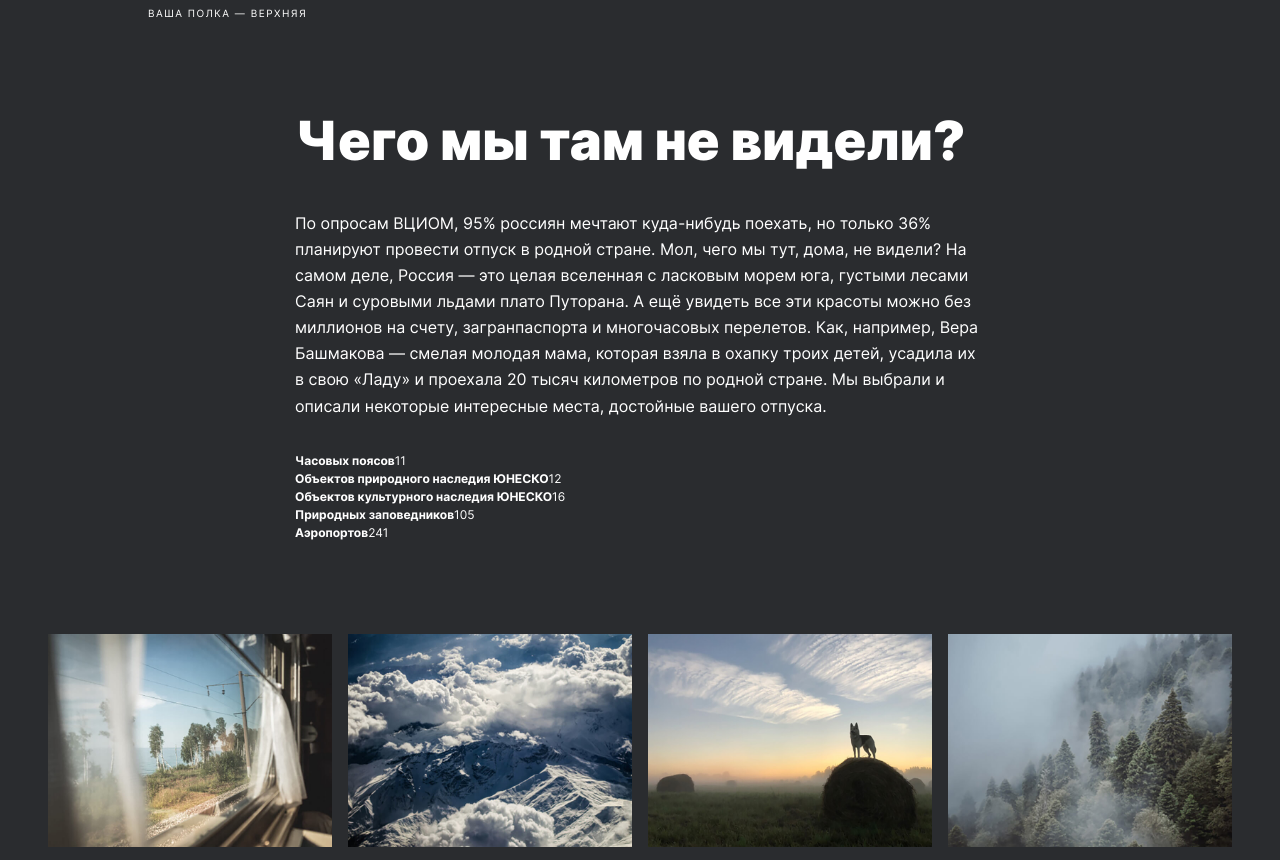
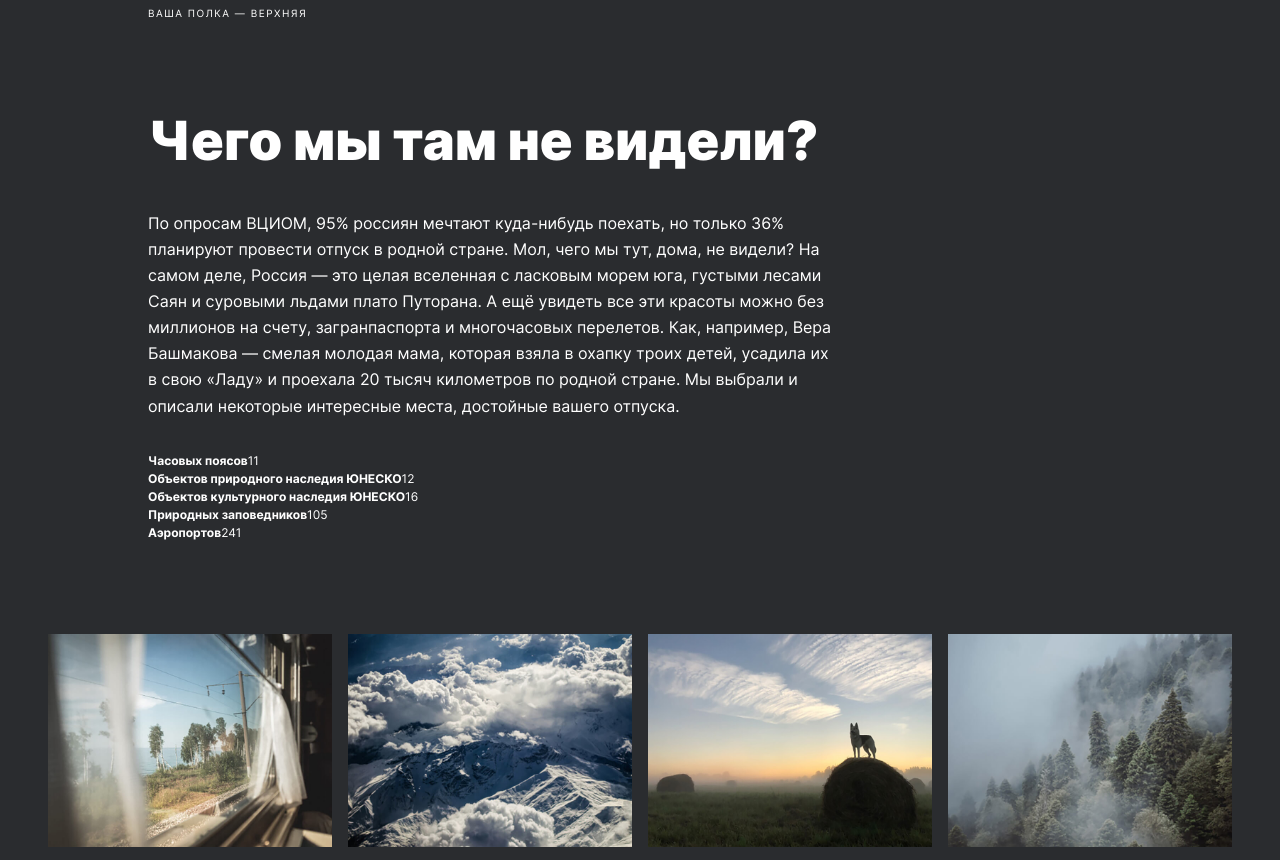
Before and after one commit to Aaronio777/russian-travel, a plain HTML site: page index.html in a window 1280 px wide. Shown: the part 1121-1981 px from the top of the page. Drawn offline with Linux system fonts and the light colour scheme.

Commit message:
feat:done

```diff
--- a/blocks/intro/intro.css
+++ b/blocks/intro/intro.css
@@ -1,6 +1,15 @@
 .intro {
   max-width: 690px;
-  margin: 0 auto 92px;
+  min-height: 429px;
+  display: flex;
+  flex-direction: column;
+  margin: 92px 0 92px 148px;
+}
+
+@media screen and (max-width: 1279px) {
+  .intro {
+    margin-left: 48px;
+  }
 }
 
 @media (max-width: 1024px) {
```
